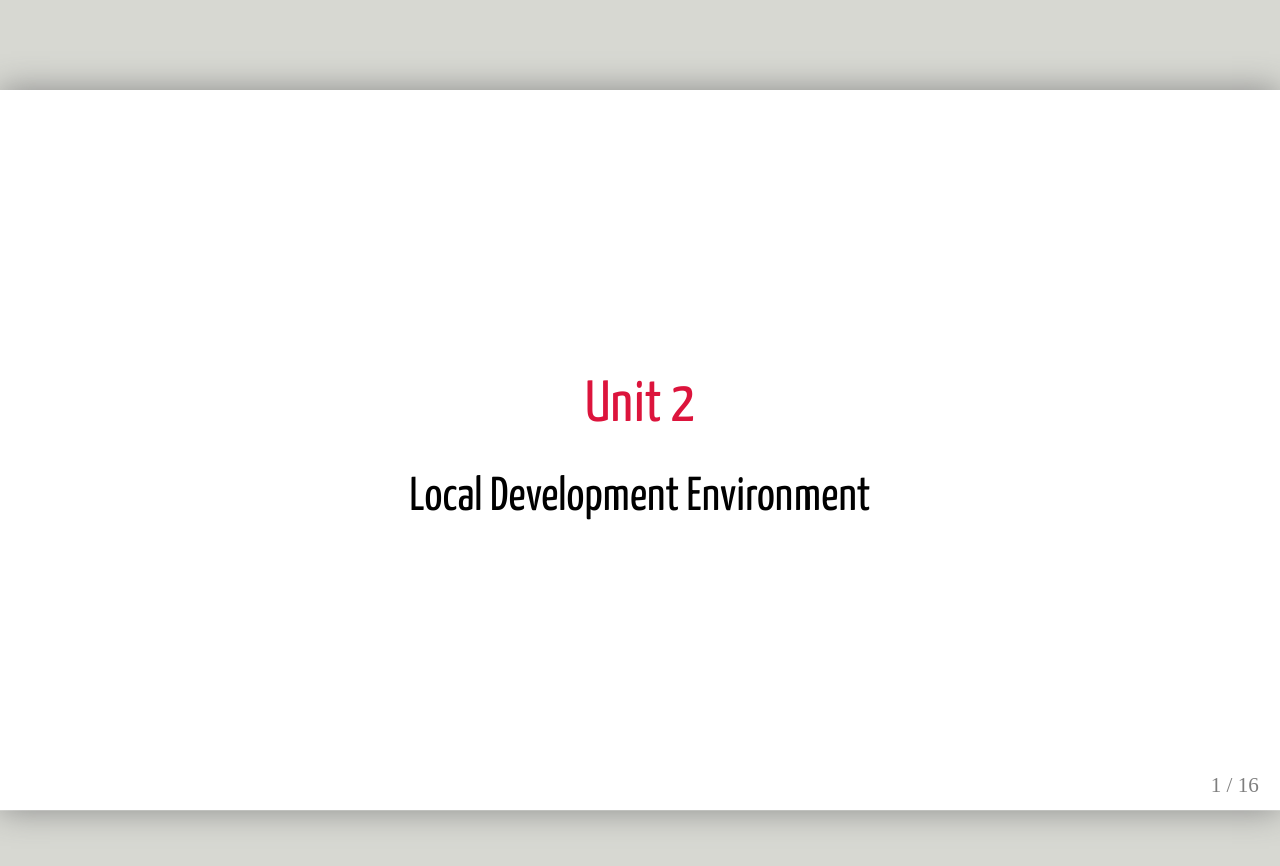
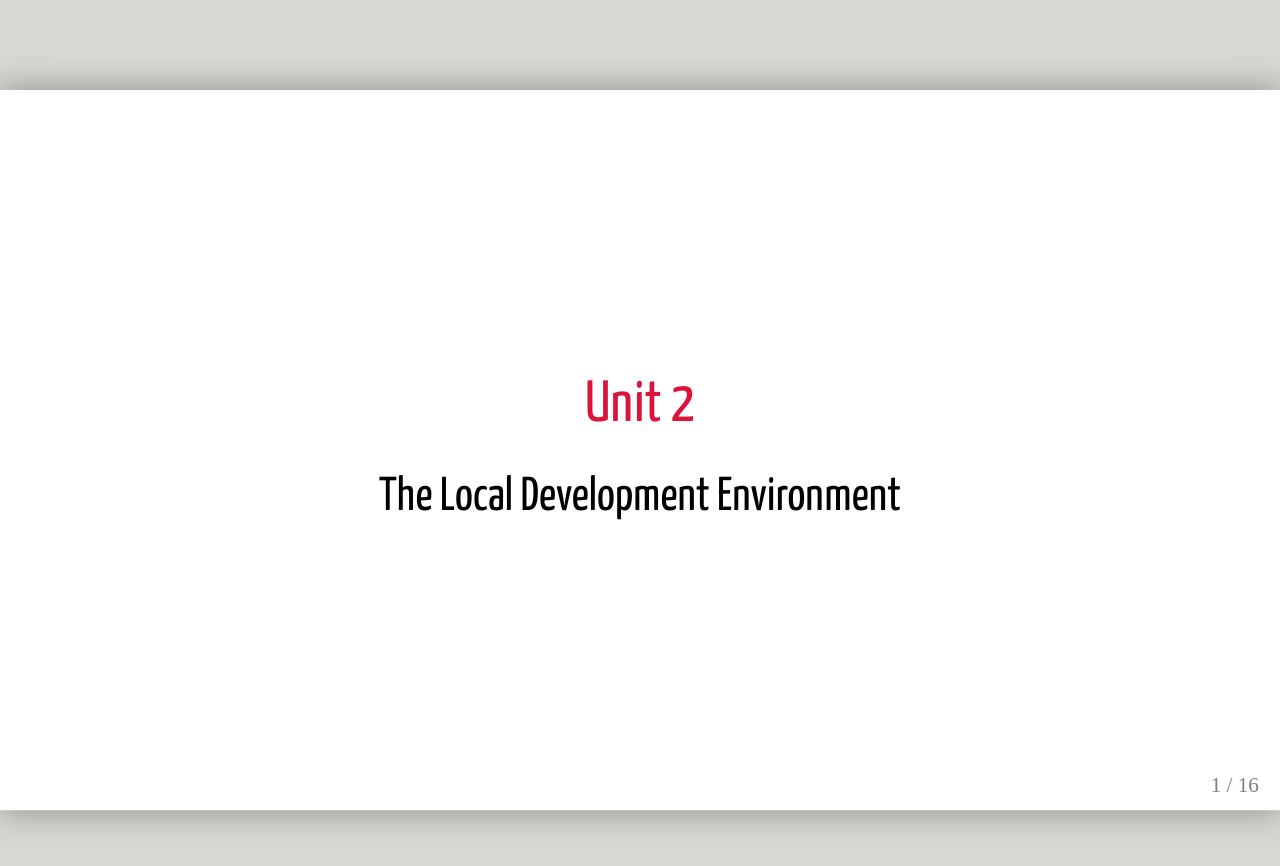
Before and after one commit to betamore/fewd, a Jekyll site: the page built from _slides/2.md, in a window 1280 px wide. Shown: the top 866 px of the page. Built offline with Jekyll 4.4.1, drawn with Linux system fonts in a browser that asks for light colours; some web fonts are replaced; part of the change alters nothing that is shown.

Commit message:
add slide names to all slides for consistency and other small fixes

````diff
--- a/_slides/unit2.md
+++ b/_slides/unit2.md
@@ -1,9 +1,11 @@
+name: unit-2
 class: center, middle
 
 # Unit 2
-## Local Development Environment
+## The Local Development Environment
 
 ---
+name: text-editors
 class: center, middle
 
 # Text Editors
@@ -13,6 +15,7 @@ class: center, middle
 ### Visual Studio Code
 
 ---
+name: browser-developer-tools
 class: center, middle
 
 # Browser Developer Tools
@@ -30,6 +33,7 @@ class: center, middle
 * [Safari Web Inspector Guide](https://developer.apple.com/library/safari/documentation/AppleApplications/Conceptual/Safari_Developer_Guide/Introduction/Introduction.html)
 
 ---
+name: command-line-basics
 class: center, middle
 
 # Command Line Basics
@@ -50,7 +54,7 @@ class: center, middle
 
 # Version Control with
 
-## An open source program for tracking changes in text files.
+## An open source program for tracking changes in text files
 
 ???
 ## Learn more
@@ -58,6 +62,7 @@ class: center, middle
 * [Code School: Try Git](https://try.github.io)
 
 ---
+name: tracking-changes-to-files-over-time
 class: center
 
 # Tracking changes to files over time
@@ -68,6 +73,7 @@ class: center
 Slide image by [Jonathan McGlone](http://jmcglone.com/guides/github-pages/)
 
 ---
+name: configure-all-local-repositories
 class:
 
 # Configure all local repositories
@@ -80,7 +86,7 @@ $ git config --global user.name "[full name]"
 $ git config --global user.email "[email address]"
 ```
 
-## Set Git default text editor
+## Set default text editor
 
 ```bash
 
@@ -96,6 +102,7 @@ $ git config --global core.editor "subl -n -w"
 [Associating text editors with Git](https://help.github.com/articles/associating-text-editors-with-git/)
 
 ---
+name: create-repositories
 class:
 
 # Create repositories
@@ -123,6 +130,7 @@ $ git clone https://github.com/betamore/fewd.git
 ```
 
 ???
+## Learn more
 
 Think of a **repository** as a kind of database where your VCS stores all the versions and metadata that accumulate in the course of your project. In Git, the repository is just a simple hidden folder named ".git" in the root directory of your project.
 
@@ -179,6 +187,7 @@ Desktop.ini
 ```
 
 ---
+name: basic-workflow-of-version-control
 class: center
 
 # Basic workflow of version control
@@ -186,6 +195,7 @@ class: center
 ![Git Stage and Commit](../assets/git-add-commit.png)
 
 ???
+## Learn more
 
 Use the **"status"** command to get a list of all the changes you performed since the last commit: which files did you change? Did you create any new ones or deleted some old ones?
 
@@ -204,6 +214,7 @@ Source: [git-tower.com/learn/git](https://www.git-tower.com/learn/git/ebook/comm
 Slide image from [devopscube.com](http://devopscube.com/git-basics-every-developer-and-administrator-should-know/)
 
 ---
+name: git-basic-workflow
 class:
 
 # Git basic workflow
@@ -234,14 +245,16 @@ class: center
 
 # What makes a good commit?
 
-## Commit only related changes (the staging area is your friend)
-## Commit only completed work
-## Commit only tested work
-## Write good commit messages
+### Commit only related changes (the staging area is your friend)
+### Commit only completed work
+### Commit only tested work
+### Write good commit messages
 
 # Commit often
 
 ???
+## Learn more
+
 [What makes a good commit?](https://www.git-tower.com/learn/git/ebook/command-line/basics/working-on-your-project)
 
 A commit should only wrap related changes: fixing two different bugs should produce (at the very least) two separate commits. Small commits that only contain one topic make it easier for other members of your team to understand the changes - and to possibly undo them if something went wrong.
@@ -251,7 +264,7 @@ class: center
 
 # Git branches
 ![Git Branches](../assets/git-branches-hero.svg)
-## A parallel version of a repository.
+## A parallel version of a repository
 ---
 name: git-feature-branches
 class: center
@@ -259,6 +272,7 @@ class: center
 ![Git Feature Branches](../assets/git-feature-branches.svg)
 ## Working in differnt contexts
 ---
+name: github-intro
 class: center, middle
 
 # GitHub
````
